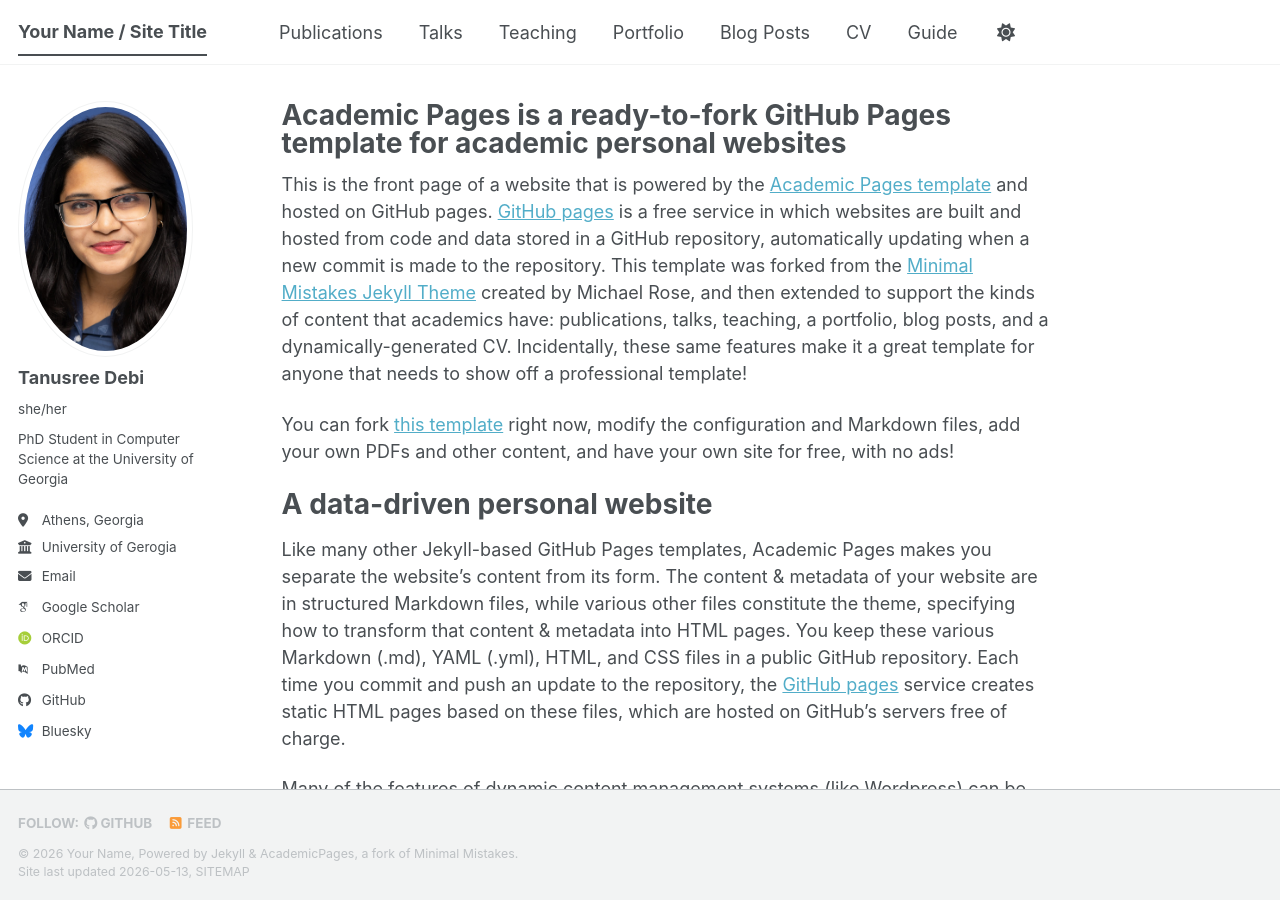
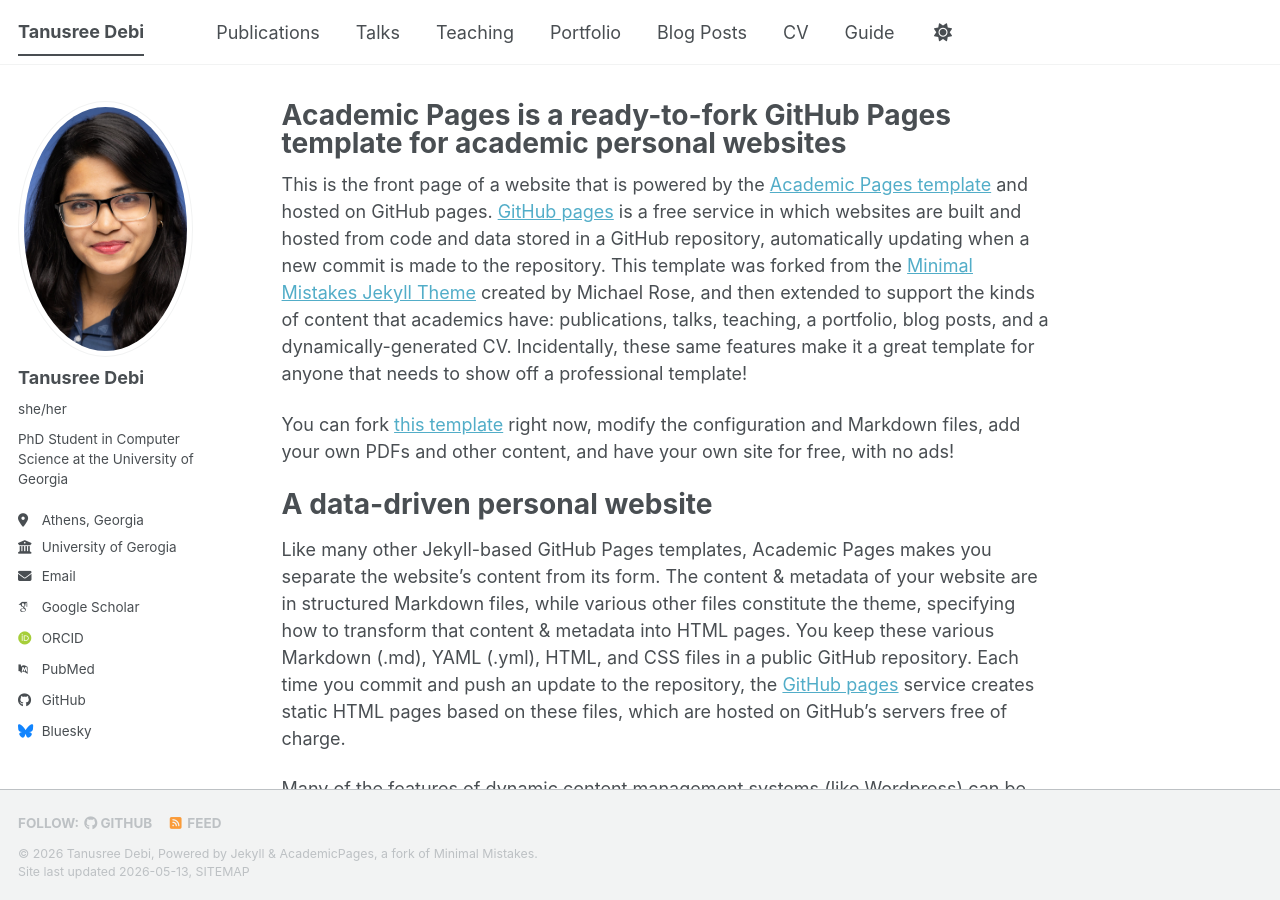
Before and after one commit to TanusreeDebi/TanusreeDebi.github.io, a Jekyll site: the page built from _pages/about.md, in a window 1280 px wide and 900 px high. Built offline with Jekyll 4.4.1, drawn with Linux system fonts in a browser that asks for light colours; some web fonts are replaced; a script bundle is joined from its source files by our own code; library files that are not in the unit come from our copies.

Commit message:
Personalize site title and owner information
Updated site title, name, and description for personalization.

```diff
--- a/_config.yml
+++ b/_config.yml
@@ -9,10 +9,11 @@
 # Basic Site Settings
 locale                   : "en-US"
 site_theme               : "default" # The available themes options are "default", "air", "sunrise", "mint", "dirt" and "contrast"
-title                    : "Your Name / Site Title"
+title                    :  "Tanusree Debi"
 title_separator          : "-"
-name                     : &name "Your Name"
-description              : &description "Your Name's academic portfolio"   # Update this with a general description of your site, this is the default if not overridden by a page
+name                     : &name "Tanusree Debi"
+description              : &description "PhD Student in Computer Science at the University of Georgia | Agentic AI | Machine Learning | AI Safety | Computer Vision"
+
 url                      : https://TanusreeDebi.github.io # The base hostname & protocol for your site e.g. "https://[your GitHub username].github.io",
                                                            # or if you already have some other page hosted on Github then use "https://[your GitHub username].github.io/[Your Repo Name]"
 baseurl                  : ""
```
